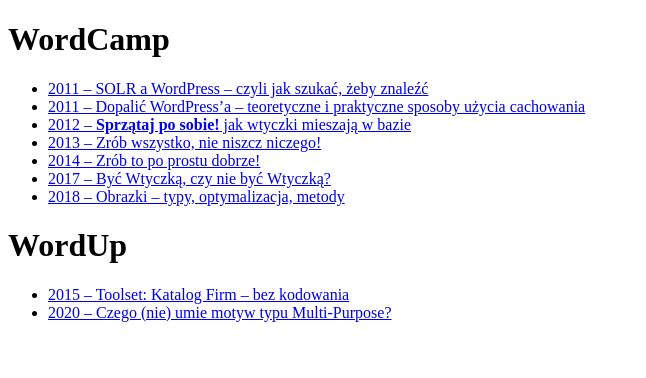
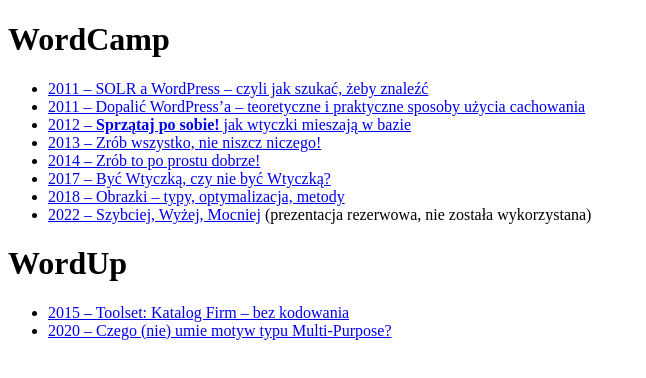
Before and after one commit to iworks/wordpress-talks, a plain HTML site: page index.html in a window 1280 px wide. Shown: the whole page, without its empty margins (0-646 px from the left). Drawn offline with Linux system fonts and the light colour scheme.

Commit message:
added link to WC 2022

```diff
--- a/index.html
+++ b/index.html
@@ -13,6 +13,7 @@
             <li><a href="./content/pl/wordcamp/2014/index.html">2014 &ndash; Zrób to po prostu dobrze!</a></li>
             <li><a href="./content/pl/wordcamp/2017/index.html">2017 &ndash; Być Wtyczką, czy nie być Wtyczką?</a></li>
             <li><a href="./content/pl/wordcamp/2018/index.html">2018 &ndash; Obrazki – typy, optymalizacja, metody</a></li>
+            <li><a href="./content/pl/wordcamp/2022/index.html">2022 &ndash; Szybciej, Wyżej, Mocniej</a> (prezentacja rezerwowa, nie została wykorzystana)</li>
         </ul>
         <h1>WordUp</h1>
         <ul>
```
